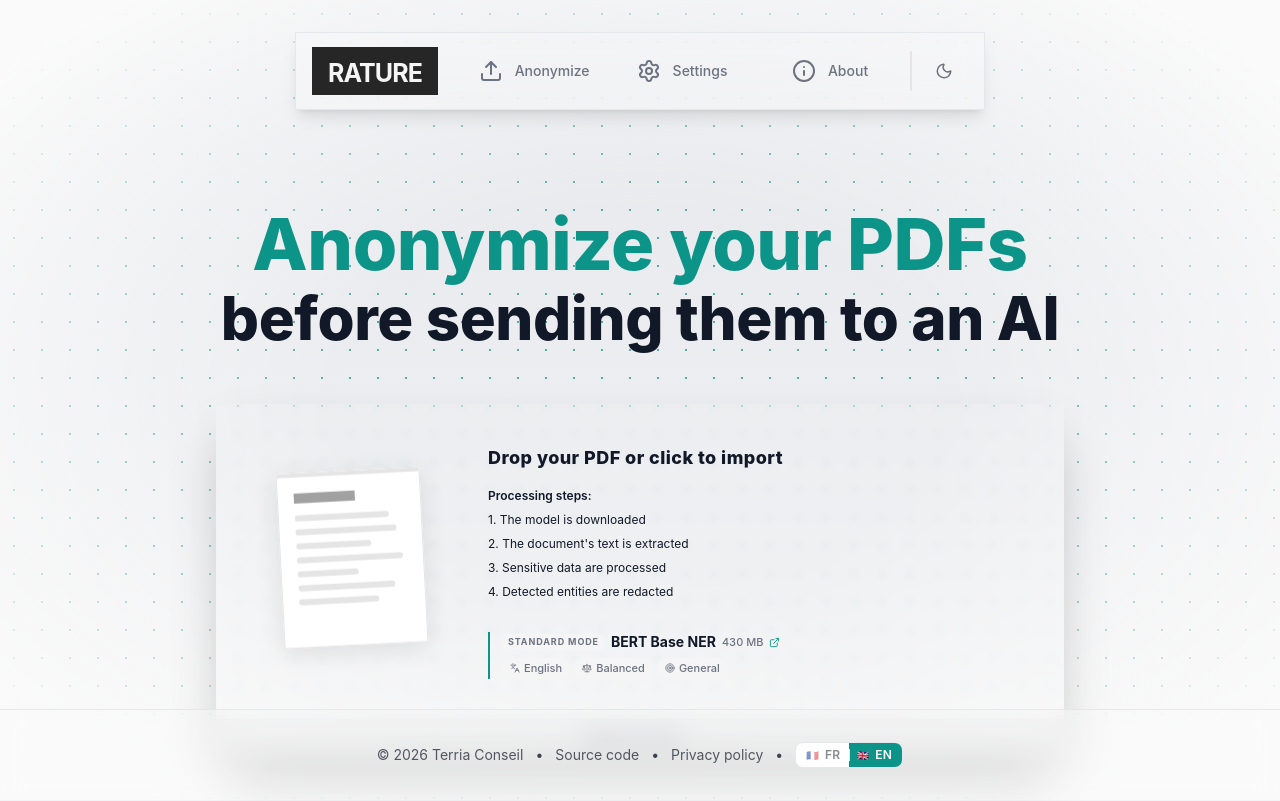
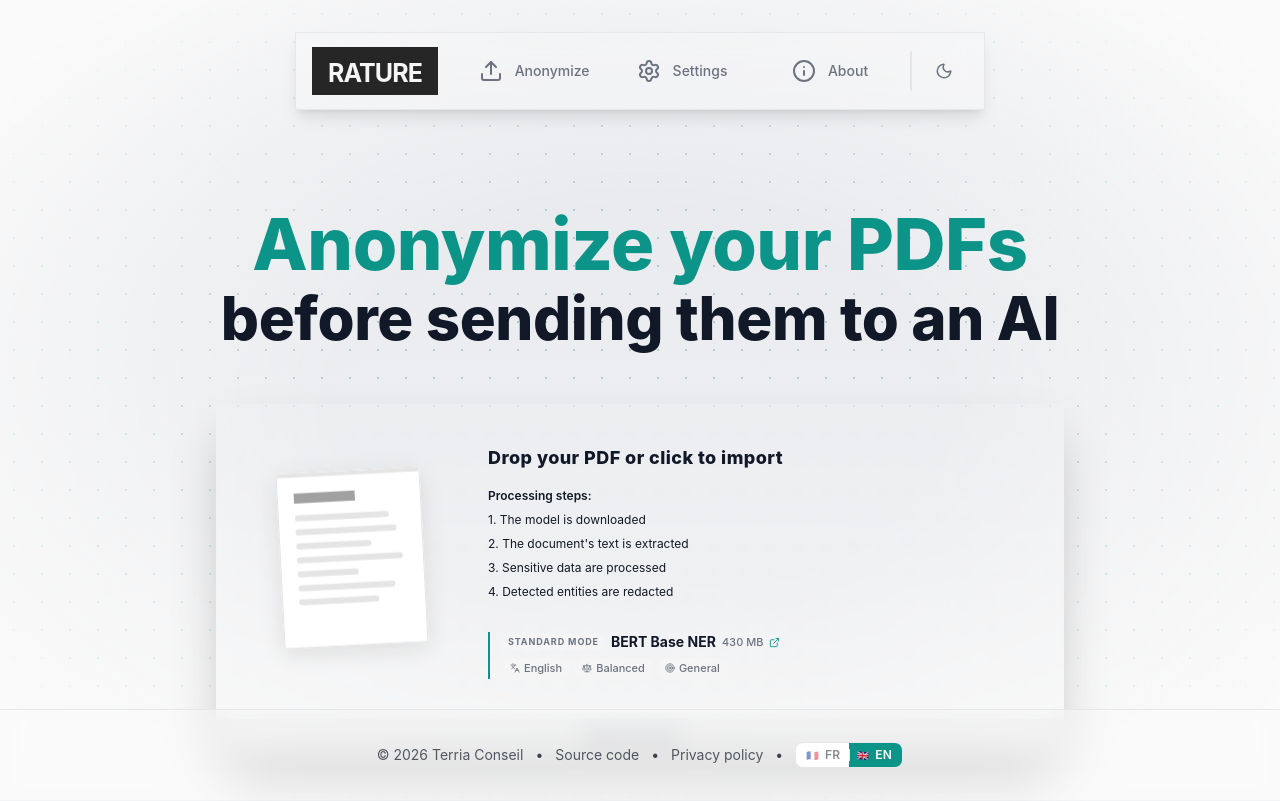
Before and after one commit to TerriaConseil/rature, a React (Vite) app: page / in a window 1280 px wide. Shown: the top 801 px of the page. Built offline with nearby package versions, Linux system fonts and the light colour scheme.

Commit message:
Reduce background dots opacity

```diff
--- a/src/pages/HomePage.tsx
+++ b/src/pages/HomePage.tsx
@@ -36,7 +36,7 @@ export function HomePage({ onFileSelect, onModelSelect }: HomePageProps) {
         className="fixed inset-0 pointer-events-none z-0"
         aria-hidden="true"
         style={{
-          backgroundImage: 'radial-gradient(circle, rgba(13, 148, 136, 0.7) 1px, transparent 1px)',
+          backgroundImage: 'radial-gradient(circle, rgba(13, 148, 136, 0.3) 1px, transparent 1px)',
           backgroundSize: '28px 28px',
         }}
       />
```
